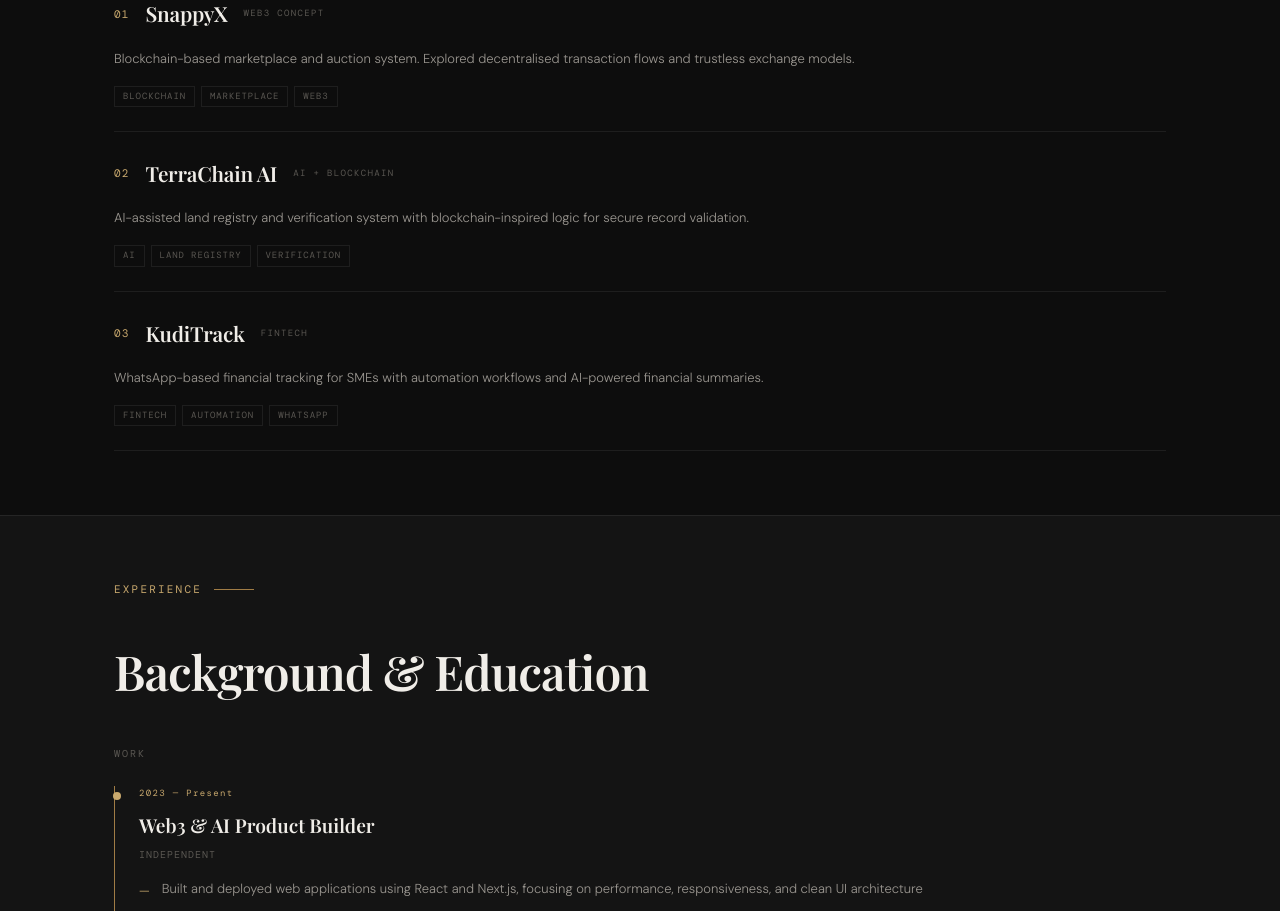
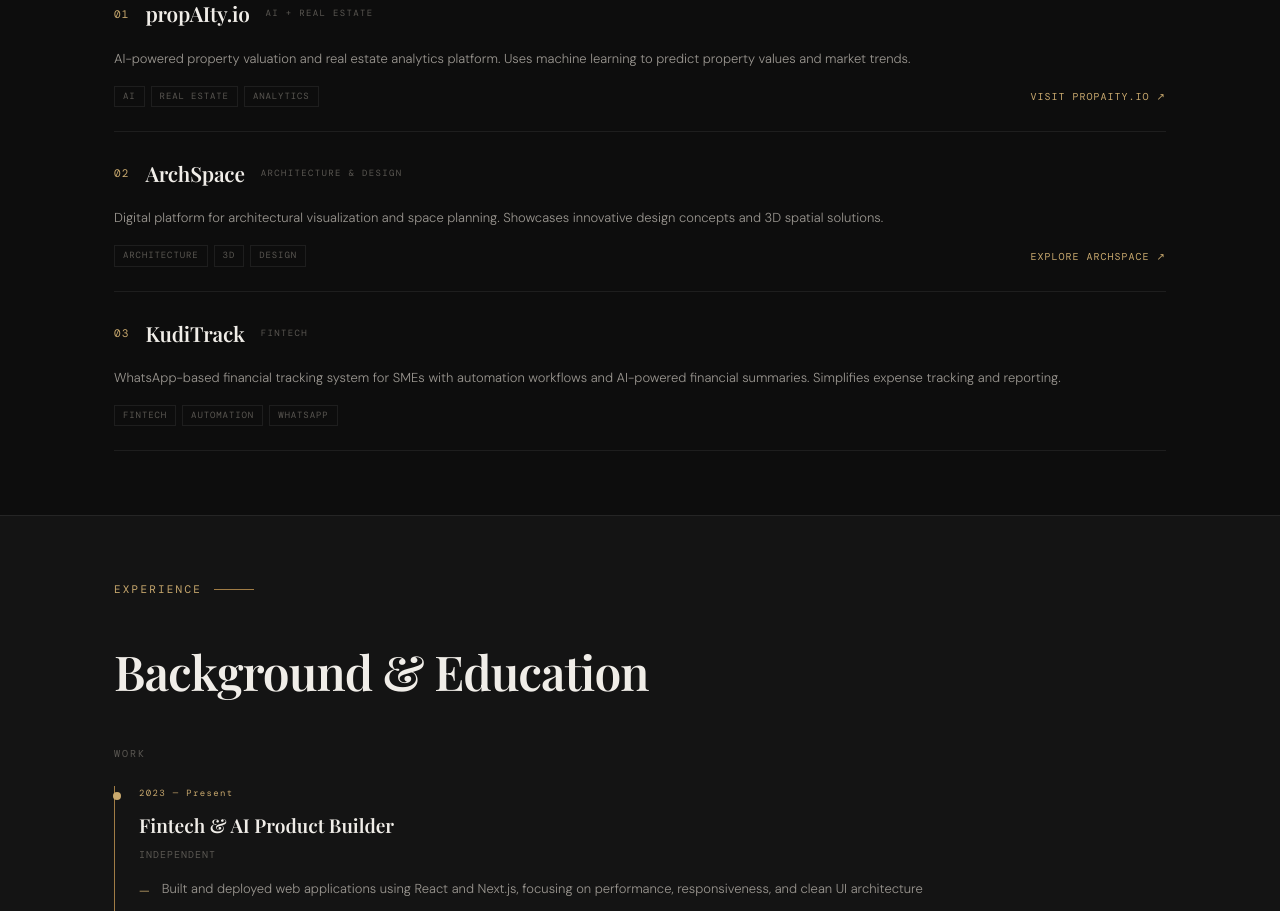
Before and after one commit to Ebeli1/portfolio, a React (Create React App) app: page / in a window 1280 px wide. Shown: the part 2500-3411 px from the top of the page. Built offline with nearby package versions, Linux system fonts and the light colour scheme; a web font is replaced by a local one.

Commit message:
Update projects: add propAIty.io and ArchSpace with clickable links

```diff
--- a/src/App.js
+++ b/src/App.js
@@ -596,7 +596,7 @@
             >
               Building at the edge of{" "}
               <em style={{ color: "var(--c-gold)", fontStyle: "italic" }}>
-                AI & Web3
+                Fintech & AI/Web3
               </em>
             </h2>
             <p
@@ -790,33 +790,35 @@
 }
 
 // =====================
-// PROJECTS SECTION (RESPONSIVE)
+// PROJECTS SECTION (WITH CLICKABLE LINKS)
 // =====================
 function Projects() {
   const projects = [
     {
       num: "01",
-      title: "SnappyX",
-      category: "Web3 Concept",
-      description:
-        "Blockchain-based marketplace and auction system. Explored decentralised transaction flows and trustless exchange models.",
-      tags: ["Blockchain", "Marketplace", "Web3"],
+      title: "propAIty.io",
+      category: "AI + Real Estate",
+      description: "AI-powered property valuation and real estate analytics platform. Uses machine learning to predict property values and market trends.",
+      tags: ["AI", "Real Estate", "Analytics"],
+      link: "https://ebeli1.github.io/propAIty.io/",
+      linkText: "Visit propAIty.io ↗"
     },
     {
       num: "02",
-      title: "TerraChain AI",
-      category: "AI + Blockchain",
-      description:
-        "AI-assisted land registry and verification system with blockchain-inspired logic for secure record validation.",
-      tags: ["AI", "Land Registry", "Verification"],
+      title: "ArchSpace",
+      category: "Architecture & Design",
+      description: "Digital platform for architectural visualization and space planning. Showcases innovative design concepts and 3D spatial solutions.",
+      tags: ["Architecture", "3D", "Design"],
+      link: "https://archspace.vercel.app/",
+      linkText: "Explore ArchSpace ↗"
     },
     {
       num: "03",
       title: "KudiTrack",
       category: "Fintech",
-      description:
-        "WhatsApp-based financial tracking for SMEs with automation workflows and AI-powered financial summaries.",
+      description: "WhatsApp-based financial tracking system for SMEs with automation workflows and AI-powered financial summaries. Simplifies expense tracking and reporting.",
       tags: ["Fintech", "Automation", "WhatsApp"],
+      link: "https://kudi-track.vercel.app/",
     },
   ];
 
@@ -858,7 +860,7 @@
                 alignItems: "flex-start",
                 padding: "1.5rem 0",
                 borderBottom: "1px solid var(--c-border)",
-                cursor: "default",
+                cursor: "pointer",
                 transition: "background 0.2s, padding 0.2s",
               }}
               onMouseEnter={(e) => {
@@ -875,6 +877,7 @@
                 e.currentTarget.style.paddingLeft = "0";
                 e.currentTarget.style.paddingRight = "0";
               }}
+              onClick={() => window.open(project.link, "_blank")}
             >
               <div style={{ display: "flex", alignItems: "center", gap: "1rem", flexWrap: "wrap" }}>
                 <span
@@ -920,6 +923,7 @@
               >
                 {project.description}
               </p>
+              <div style={{ display: "flex", flexWrap: "wrap", gap: "6px", justifyContent: "space-between", alignItems: "center", width: "100%" }}>
                 <div style={{ display: "flex", flexWrap: "wrap", gap: "6px" }}>
                   {project.tags.map((tag) => (
                     <span
@@ -938,6 +942,18 @@
                     </span>
                   ))}
                 </div>
+                <span
+                  style={{
+                    fontFamily: "var(--ff-mono)",
+                    fontSize: "10px",
+                    letterSpacing: "0.1em",
+                    color: "var(--c-gold)",
+                    textTransform: "uppercase",
+                  }}
+                >
+                  {project.linkText}
+                </span>
+              </div>
             </motion.div>
           ))}
         </div>
@@ -945,7 +961,6 @@
     </Section>
   );
 }
-
 // =====================
 // EXPERIENCE SECTION (RESPONSIVE)
 // =====================
@@ -1027,7 +1042,7 @@
                     marginBottom: "0.25rem",
                   }}
                 >
-                  Web3 & AI Product Builder
+                  Fintech & AI Product Builder
                 </h3>
                 <p
                   style={{
```
Lines whose indentation alone changed are shown as unchanged.
